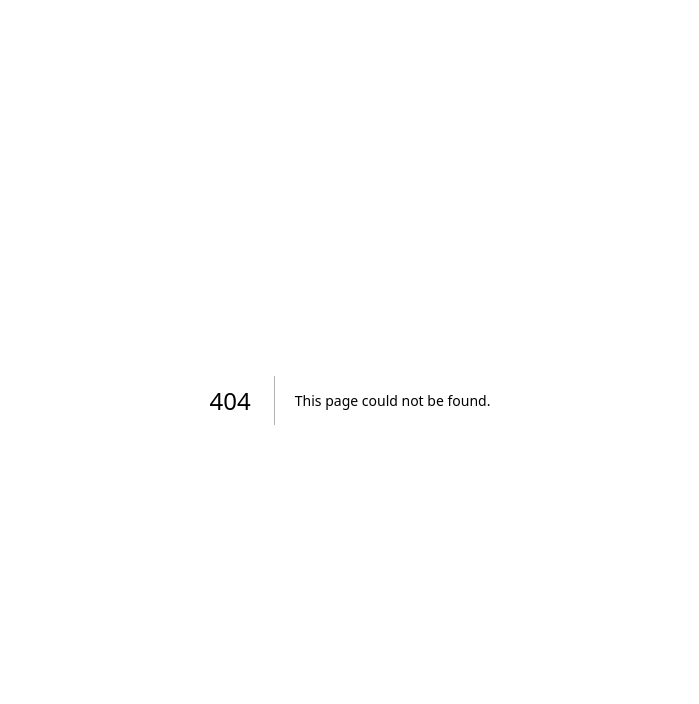
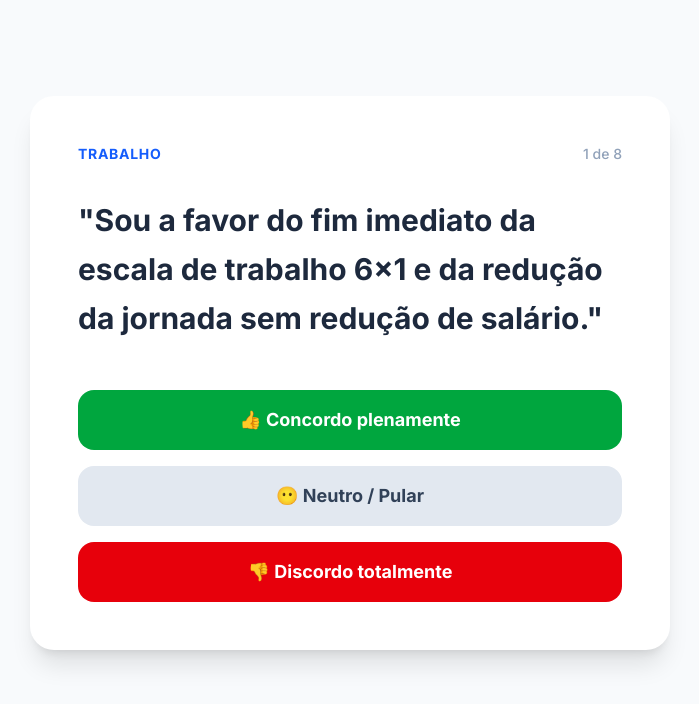
Before and after one commit to daniboycam/eleicoes-2026, a Next.js app: page /match in a window 1280 px wide. Before the commit this address had no page. Shown: the top 704 px of the page, without its empty margins (290-989 px from the left). Built offline with nearby package versions, Linux system fonts and the light colour scheme.

Commit message:
fix: encoding issues in match quiz files

```diff
--- /dev/null
+++ b/src/app/match/page.tsx
@@ -0,0 +1,119 @@
+"use client";
+
+import { useState } from "react";
+import Link from "next/link";
+import { quizQuestions } from "../../data/quiz";
+import { candidatos } from "../../data/candidatos";
+
+export default function MatchEleitoral() {
+  const [currentQuestion, setCurrentQuestion] = useState(0);
+  const [scores, setScores] = useState<Record<string, number>>({});
+  const [showResult, setShowResult] = useState(false);
+
+  const handleAnswer = (multiplier: number) => {
+    const question = quizQuestions[currentQuestion];
+    const newScores = { ...scores };
+
+    // Apply points
+    Object.entries(question.pontosConcordo).forEach(([candId, points]) => {
+      newScores[candId] = (newScores[candId] || 0) + (points * multiplier);
+    });
+
+    setScores(newScores);
+
+    if (currentQuestion < quizQuestions.length - 1) {
+      setCurrentQuestion(currentQuestion + 1);
+    } else {
+      setShowResult(true);
+    }
+  };
+
+  const getTopMatches = () => {
+    const sorted = Object.entries(scores)
+      .sort(([, a], [, b]) => b - a)
+      .map(([id, score]) => ({
+        candidato: candidatos.find((c) => c.id === id),
+        score
+      }))
+      .filter((m) => m.candidato);
+    return sorted.slice(0, 3);
+  };
+
+  return (
+    <main className="min-h-screen bg-slate-50 dark:bg-slate-900 pt-24 pb-12">
+      <div className="container mx-auto px-4 max-w-2xl">
+        {!showResult ? (
+          <div className="bg-white dark:bg-slate-800 rounded-3xl shadow-xl overflow-hidden p-8 md:p-12">
+            <div className="flex justify-between items-center mb-8">
+              <span className="text-sm font-bold text-blue-600 tracking-wider uppercase">
+                {quizQuestions[currentQuestion].tema}
+              </span>
+              <span className="text-sm font-medium text-slate-400">
+                {currentQuestion + 1} de {quizQuestions.length}
+              </span>
+            </div>
+
+            <h2 className="text-2xl md:text-3xl font-bold text-slate-800 dark:text-white leading-relaxed mb-12">
+              "{quizQuestions[currentQuestion].texto}"
+            </h2>
+
+            <div className="flex flex-col gap-4">
+              <button
+                onClick={() => handleAnswer(1)}
+                className="w-full py-4 px-6 rounded-2xl bg-green-600 hover:bg-green-700 text-white font-bold text-lg transition-transform hover:scale-[1.02]"
+              >
+                👍 Concordo plenamente
+              </button>
+              <button
+                onClick={() => handleAnswer(0)}
+                className="w-full py-4 px-6 rounded-2xl bg-slate-200 dark:bg-slate-700 hover:bg-slate-300 dark:hover:bg-slate-600 text-slate-700 dark:text-slate-300 font-bold text-lg transition-transform hover:scale-[1.02]"
+              >
+                😶 Neutro / Pular
+              </button>
+              <button
+                onClick={() => handleAnswer(-1)}
+                className="w-full py-4 px-6 rounded-2xl bg-red-600 hover:bg-red-700 text-white font-bold text-lg transition-transform hover:scale-[1.02]"
+              >
+                👎 Discordo totalmente
+              </button>
+            </div>
+          </div>
+        ) : (
+          <div className="bg-white dark:bg-slate-800 rounded-3xl shadow-xl overflow-hidden p-8 md:p-12 text-center">
+            <h2 className="text-3xl font-bold text-slate-800 dark:text-white mb-2">Seu Match Político</h2>
+            <p className="text-slate-500 mb-10">Baseado nas suas respostas, estes são os candidatos com propostas mais alinhadas a você.</p>
+
+            <div className="flex flex-col gap-6">
+              {getTopMatches().map((match, index) => (
+                <div key={match.candidato?.id} className={`flex items-center p-4 rounded-2xl border ${index === 0 ? "border-blue-500 bg-blue-50 dark:bg-blue-900/20" : "border-slate-200 dark:border-slate-700"}`}>
+                  <div className="text-4xl font-black text-slate-200 dark:text-slate-700 mr-4">
+                    #{index + 1}
+                  </div>
+                  <img
+                    src={`/fotos/${match.candidato?.id}.jpg`}
+                    alt={match.candidato?.nome}
+                    className="w-16 h-16 rounded-full object-cover border-2 border-white shadow-md mr-4"
+                    onError={(e) => { e.currentTarget.src = `https://ui-avatars.com/api/?name=${match.candidato?.nome}`; }}
+                  />
+                  <div className="text-left flex-1">
+                    <h3 className="font-bold text-lg text-slate-800 dark:text-white">{match.candidato?.nome}</h3>
+                    <p className="text-sm text-slate-500">{match.candidato?.siglaPartido}</p>
+                  </div>
+                  <Link href={`/candidato/${match.candidato?.id}`} className="px-4 py-2 bg-blue-600 hover:bg-blue-700 text-white rounded-full text-sm font-semibold transition-colors">
+                    Ver Perfil
+                  </Link>
+                </div>
+              ))}
+            </div>
+
+            <div className="mt-12 pt-6 border-t border-slate-200 dark:border-slate-700">
+              <button onClick={() => { setCurrentQuestion(0); setScores({}); setShowResult(false); }} className="text-blue-600 font-semibold hover:underline">
+                Refazer Quiz
+              </button>
+            </div>
+          </div>
+        )}
+      </div>
+    </main>
+  );
+}
--- a/src/components/hero.tsx
+++ b/src/components/hero.tsx
@@ -1,3 +1,5 @@
+import Link from "next/link";
+
 export function Hero({
   title = "Eleições Presidenciais",
   description = "Compare as propostas de governo dos principais candidatos à Presidência da República, baseadas nos planos oficiais registrados no",
@@ -21,14 +23,14 @@ export function Hero({
         <div className="absolute top-20 left-10 text-9xl">🗳️</div>
         <div className="absolute bottom-20 right-10 text-9xl">🇧🇷</div>
         <div className="absolute top-1/2 left-1/2 -translate-x-1/2 -translate-y-1/2 text-[200px] opacity-5">
-          🏛️
+          ⚖️
         </div>
       </div>
 
       <div className="container mx-auto px-4 py-20 relative z-10">
         <div className="max-w-4xl mx-auto text-center animate-fade-in-up">
           <span className="inline-block bg-blue-500/20 border border-blue-400/30 backdrop-blur-sm text-blue-300 text-sm font-medium px-5 py-2 rounded-full mb-8">
-            📅 1º Turno: 4 de outubro de 2026
+            🗓️ 1º Turno: 4 de outubro de 2026
           </span>
 
           <h1 className="text-4xl md:text-6xl lg:text-7xl font-extrabold leading-tight mb-6">
@@ -47,6 +49,12 @@ export function Hero({
           </p>
 
           <div className="flex flex-col sm:flex-row gap-4 justify-center items-center">
+            <Link
+              href="/match"
+              className="bg-green-600 hover:bg-green-700 hover:scale-105 text-white font-bold px-8 py-4 rounded-xl transition-all duration-300 shadow-xl shadow-green-500/25 flex items-center gap-2"
+            >
+              🔥 Quem é seu Candidato?
+            </Link>
             <a
               href="#candidatos"
               className="bg-blue-600 hover:bg-blue-700 hover:scale-105 text-white font-semibold px-8 py-4 rounded-xl transition-all duration-300 shadow-xl shadow-blue-500/25"
--- a/src/components/navbar.tsx
+++ b/src/components/navbar.tsx
@@ -6,6 +6,7 @@ import { ThemeToggle } from "./theme-toggle";
 
 const navLinks = [
   { label: "Início", href: "/" },
+  { label: "Match Eleitoral 🔥", href: "/match" },
   { label: "Candidatos", href: "/#candidatos" },
   { label: "Comparativo", href: "/#comparativo" },
   { label: "Calendário", href: "/#calendario" },
--- /dev/null
+++ b/src/data/quiz.ts
@@ -0,0 +1,57 @@
+export interface QuizQuestion {
+  id: string;
+  tema: string;
+  texto: string;
+  pontosConcordo: Record<string, number>;
+}
+
+export const quizQuestions: QuizQuestion[] = [
+  {
+    id: "q1",
+    tema: "Trabalho",
+    texto: "Sou a favor do fim imediato da escala de trabalho 6x1 e da redução da jornada sem redução de salário.",
+    pontosConcordo: { hertz: 3, samara: 3, edmilson: 3, rui: 3, lula: 1, flavio: -2, zema: -2, caiado: -1, clariana: -1, wilson: -1, renan: -1 }
+  },
+  {
+    id: "q2",
+    tema: "Segurança",
+    texto: "Apoio penas mais duras, redução da maioridade penal para 16 anos e fim do relaxamento de prisões na audiência de custódia.",
+    pontosConcordo: { zema: 3, renan: 3, flavio: 2, rui: -3, samara: -3, hertz: -3, edmilson: -3, lula: -1 }
+  },
+  {
+    id: "q3",
+    tema: "Economia e Estado",
+    texto: "O Estado deve focar em parcerias público-privadas (PPPs), responsabilidade fiscal e cortes de gastos para equilibrar as contas.",
+    pontosConcordo: { zema: 3, caiado: 3, flavio: 3, clariana: 2, wilson: 2, rui: -3, samara: -3, hertz: -3, edmilson: -3, lula: -1 }
+  },
+  {
+    id: "q4",
+    tema: "Saúde",
+    texto: "O SUS deve investir fortemente em telemedicina, uso de Inteligência Artificial e remuneração de hospitais com base em metas e resultados.",
+    pontosConcordo: { caiado: 3, cury: 3, clariana: 3, wilson: 2, edmilson: -2, hertz: -2, rui: -2, samara: -2 }
+  },
+  {
+    id: "q5",
+    tema: "Social",
+    texto: "Os programas de transferência de renda (como o Bolsa Família) devem estar atrelados à qualificação profissional obrigatória ou frentes de trabalho.",
+    pontosConcordo: { renan: 3, caiado: 3, zema: 2, flavio: 2, lula: -2, samara: -2, edmilson: -2, hertz: -2 }
+  },
+  {
+    id: "q6",
+    tema: "Saúde Mental",
+    texto: "A saúde pública deve ser revolucionada com programas gigantescos de saúde emocional, prevenção ao suicídio e neuroinclusão nas escolas.",
+    pontosConcordo: { cury: 3, lula: 1, samara: 1 }
+  },
+  {
+    id: "q7",
+    tema: "Reformas / Justiça",
+    texto: "Precisamos de reformas radicais na justiça para limitar o poder das cortes superiores e evitar ativismo judicial ou censura.",
+    pontosConcordo: { flavio: 3, renan: 2, rui: 3, lula: -3, edmilson: -2 }
+  },
+  {
+    id: "q8",
+    tema: "Papel do Estado",
+    texto: "O Estado deve ser o motor da economia, mantendo setores estratégicos 100% públicos e revertendo privatizações de serviços essenciais.",
+    pontosConcordo: { lula: 2, samara: 3, edmilson: 3, hertz: 3, rui: 3, caiado: -2, zema: -3, flavio: -3, clariana: -2, wilson: -2, renan: -2 }
+  }
+];
```
